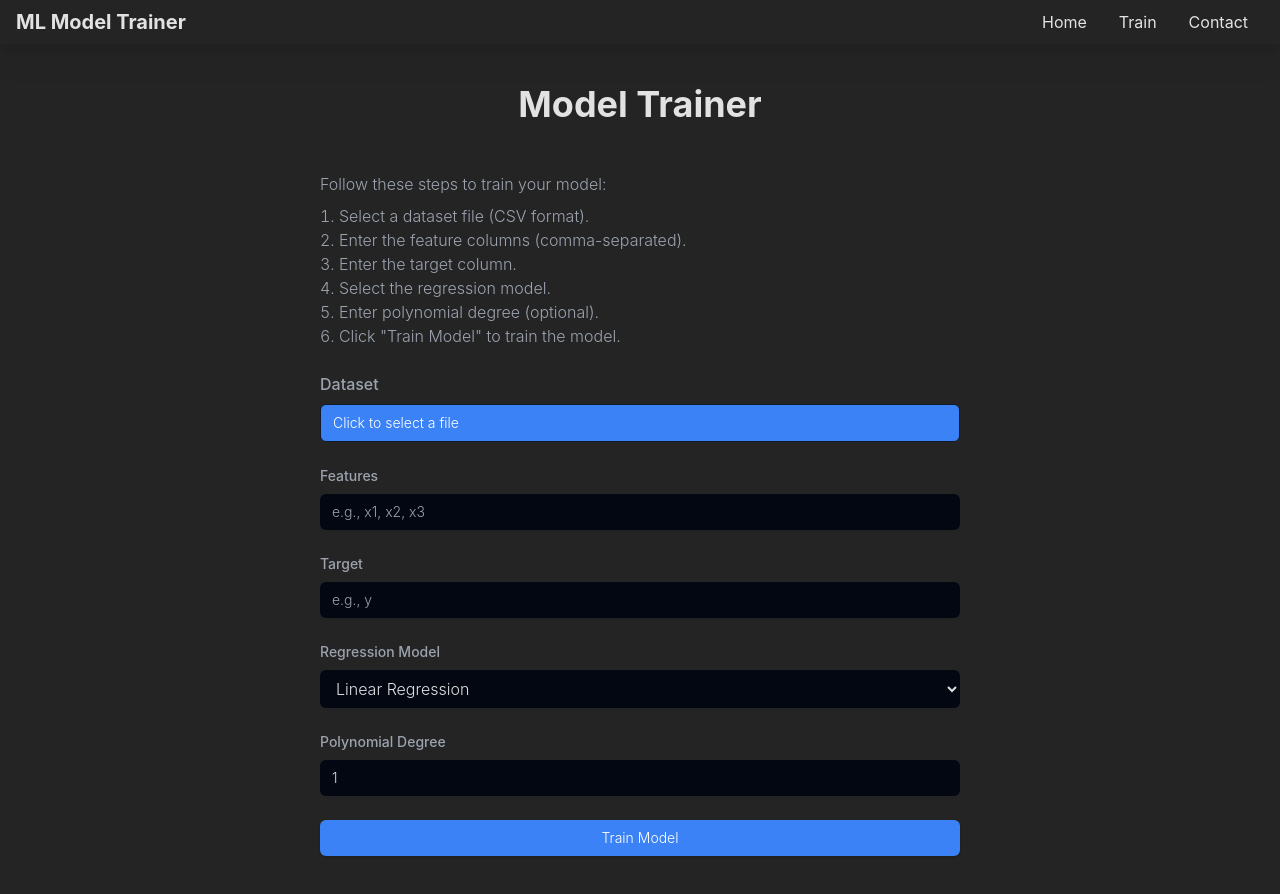
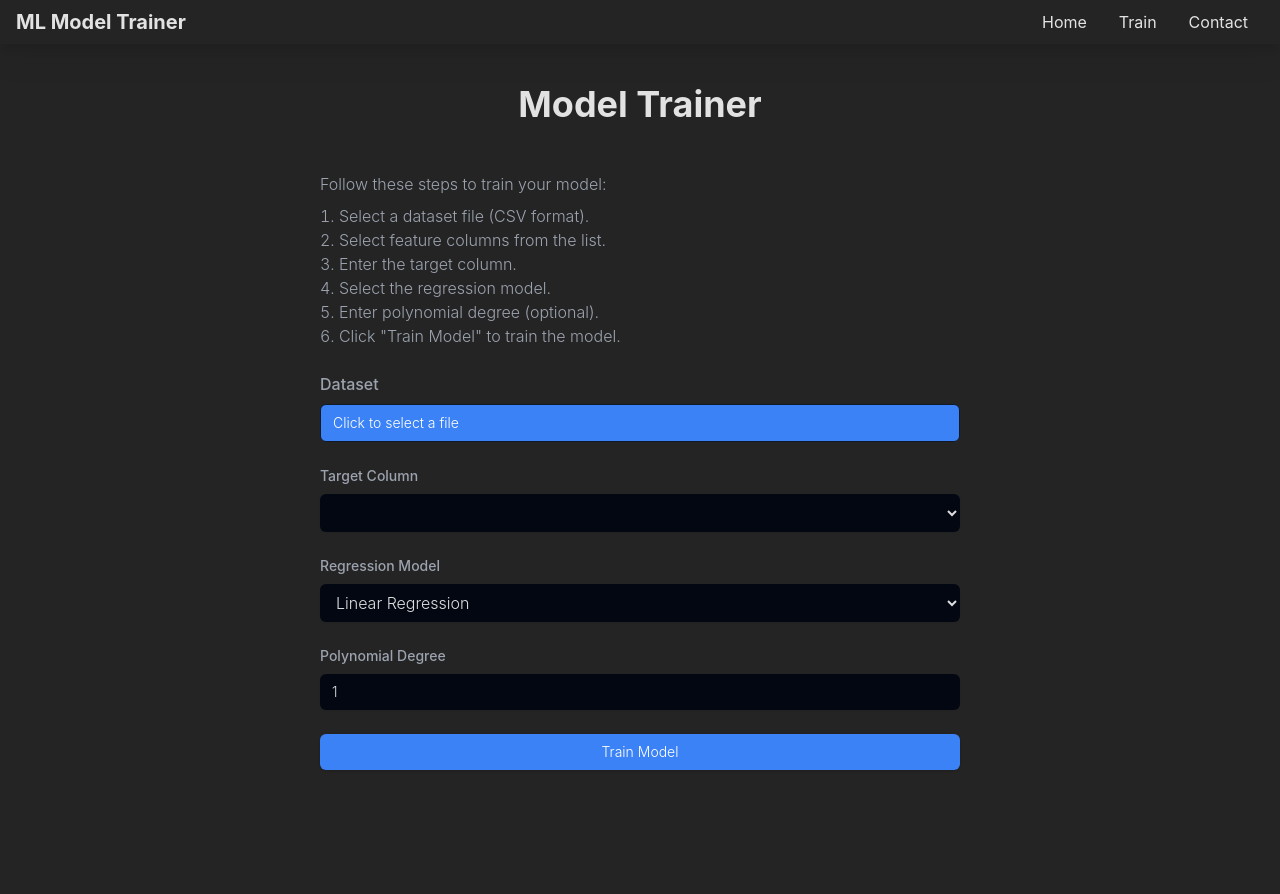
Before and after one commit to nbursa/model-trainer, a Vue app in the folder client/: page /train in a window 1280 px wide. Shown: the top 894 px of the page. After the commit the page ends 866 px from the top, so only its background shows below. Built offline with nearby package versions, Linux system fonts and the light colour scheme.

Commit message:
Feature selection ui

```diff
--- a/client/src/views/ModelTrainer.vue
+++ b/client/src/views/ModelTrainer.vue
@@ -6,7 +6,7 @@
         <p class="mb-2">Follow these steps to train your model:</p>
         <ol class="list-decimal list-inside">
           <li>Select a dataset file (CSV format).</li>
-          <li>Enter the feature columns (comma-separated).</li>
+          <li>Select feature columns from the list.</li>
           <li>Enter the target column.</li>
           <li>Select the regression model.</li>
           <li>Enter polynomial degree (optional).</li>
@@ -44,42 +44,44 @@
         </div>
       </div>
 
-      <!-- Features List -->
+      <!-- Features Selection (Checkbox) -->
       <div v-if="featuresList.length" class="mt-4">
-        <h3 class="text-md font-medium text-gray-400 mb-2">Features:</h3>
-        <ul class="list-disc list-inside text-gray-200">
-          <li v-for="feature in featuresList" :key="feature">{{ feature }}</li>
-        </ul>
-      </div>
-
-      <!-- Feature Selection -->
-      <div>
+        <h3 class="text-md font-medium text-gray-400 mb-2">Select Features:</h3>
+        <div class="grid grid-cols-2 gap-2">
           <label
-          for="features"
-          class="block text-sm font-medium text-gray-400 mb-2"
-          >Features</label
+            v-for="feature in featuresList"
+            :key="feature"
+            class="flex items-center space-x-2 text-gray-300"
           >
             <input
-          v-model="features"
-          type="text"
-          id="features"
-          placeholder="e.g., x1, x2, x3"
-          class="block w-full px-3 py-2 border border-gray-900 bg-gray-950 rounded-md shadow-sm sm:text-sm"
+              type="checkbox"
+              v-model="selectedFeatures"
+              :value="feature"
+              class="form-checkbox text-blue-500"
             />
+            <span>{{ feature }}</span>
+          </label>
+        </div>
       </div>
 
       <!-- Target Selection -->
       <div>
         <label for="target" class="block text-sm font-medium text-gray-400 mb-2"
-          >Target</label
+          >Target Column</label
         >
-        <input
+        <select
           v-model="target"
-          type="text"
           id="target"
-          placeholder="e.g., y"
-          class="block w-full px-3 py-2 border border-gray-900 bg-gray-950 rounded-md shadow-sm sm:text-sm"
-        />
+          class="block w-full px-3 py-2 border border-gray-900 bg-gray-950 rounded-md shadow-sm"
+        >
+          <option
+            v-for="feature in featuresList"
+            :key="feature"
+            :value="feature"
+          >
+            {{ feature }}
+          </option>
+        </select>
       </div>
 
       <!-- Regression Model -->
@@ -114,6 +116,7 @@
           v-model="polyDegree"
           type="number"
           id="polyDegree"
+          min="1"
           placeholder="e.g., 2"
           class="block w-full px-3 py-2 border border-gray-900 bg-gray-950 rounded-md shadow-sm sm:text-sm"
         />
@@ -122,11 +125,23 @@
       <!-- Train Button -->
       <button
         type="submit"
-        class="w-full bg-blue-500 text-white font-light text-sm px-4 py-2 rounded-md shadow hover:bg-blue-600"
+        class="w-full bg-blue-500 text-white font-light text-sm px-4 py-2 rounded-md shadow hover:bg-blue-600 flex justify-center items-center"
         :disabled="loading"
       >
         <span v-if="!loading">Train Model</span>
-        <span v-else>Loading...</span>
+        <span v-else class="flex items-center">
+          <svg class="animate-spin h-4 w-4 mr-2" viewBox="0 0 24 24">
+            <circle
+              cx="12"
+              cy="12"
+              r="10"
+              fill="none"
+              stroke="white"
+              stroke-width="4"
+            />
+          </svg>
+          Training...
+        </span>
       </button>
     </form>
 
@@ -155,24 +170,24 @@
 
 <script lang="ts">
 import { defineComponent, ref } from 'vue'
-import axios from 'axios'
+import axios, { AxiosError } from 'axios'
 
 export default defineComponent({
   name: 'ModelTrainer',
   setup() {
-    const features = ref('')
+    const dataset = ref<File | null>(null)
+    const featuresList = ref<string[]>([])
+    const selectedFeatures = ref<string[]>([])
     const target = ref('')
     const modelType = ref('LinearRegression')
     const polyDegree = ref(1)
+    const loading = ref(false)
+    const error = ref<string | null>(null)
     const score = ref<number | null>(null)
     const adjustedR2 = ref<number | null>(null)
     const mae = ref<number | null>(null)
     const mse = ref<number | null>(null)
     const rmse = ref<number | null>(null)
-    const dataset = ref<File | null>(null)
-    const loading = ref(false)
-    const error = ref<string | null>(null)
-    const featuresList = ref<string[]>([])
 
     const handleFileUpload = (event: Event) => {
       const input = event.target as HTMLInputElement
@@ -180,59 +195,69 @@ export default defineComponent({
     }
 
     const showFeatures = async () => {
-      if (dataset.value) {
+      if (!dataset.value) return
       const formData = new FormData()
       formData.append('dataset', dataset.value)
       try {
-          const response = await axios.post(
-            '/api/models/show_features',
-            formData
-          )
+        const response = await axios.post('/api/models/show_features', formData)
         featuresList.value = response.data.features
       } catch (err) {
-          error.value = 'Failed to load features'
-        }
+        const axiosError = err as AxiosError<{ error: string }>
+        error.value =
+          axiosError.response?.data?.error || 'Failed to load features'
       }
     }
 
     const trainModel = async () => {
-      if (!dataset.value) return
+      if (
+        !dataset.value ||
+        selectedFeatures.value.length === 0 ||
+        !target.value
+      ) {
+        error.value =
+          'Please upload a dataset, select features, and choose a target column.'
+        return
+      }
+
       loading.value = true
       const formData = new FormData()
       formData.append('dataset', dataset.value)
-      formData.append('features', features.value)
+      formData.append('features', selectedFeatures.value.join(','))
       formData.append('target', target.value)
       formData.append('model_type', modelType.value)
       formData.append('poly_degree', polyDegree.value.toString())
 
       try {
         const response = await axios.post('/api/models/train', formData)
-        score.value = response.data.score
-        adjustedR2.value = response.data.adjusted_r2
-        mae.value = response.data.mae
-        mse.value = response.data.mse
-        rmse.value = response.data.rmse
+        ;({
+          score: score.value,
+          adjusted_r2: adjustedR2.value,
+          mae: mae.value,
+          mse: mse.value,
+          rmse: rmse.value,
+        } = response.data)
       } catch (err) {
-        error.value = 'Error training model'
+        const axiosError = err as AxiosError<{ error: string }>
+        error.value = axiosError.response?.data?.error || 'Error training model'
       } finally {
         loading.value = false
       }
     }
 
     return {
-      features,
+      dataset,
+      featuresList,
+      selectedFeatures,
       target,
       modelType,
       polyDegree,
+      loading,
+      error,
       score,
       adjustedR2,
       mae,
       mse,
       rmse,
-      dataset,
-      loading,
-      error,
-      featuresList,
       handleFileUpload,
       showFeatures,
       trainModel,
```
Lines whose indentation alone changed are shown as unchanged.
